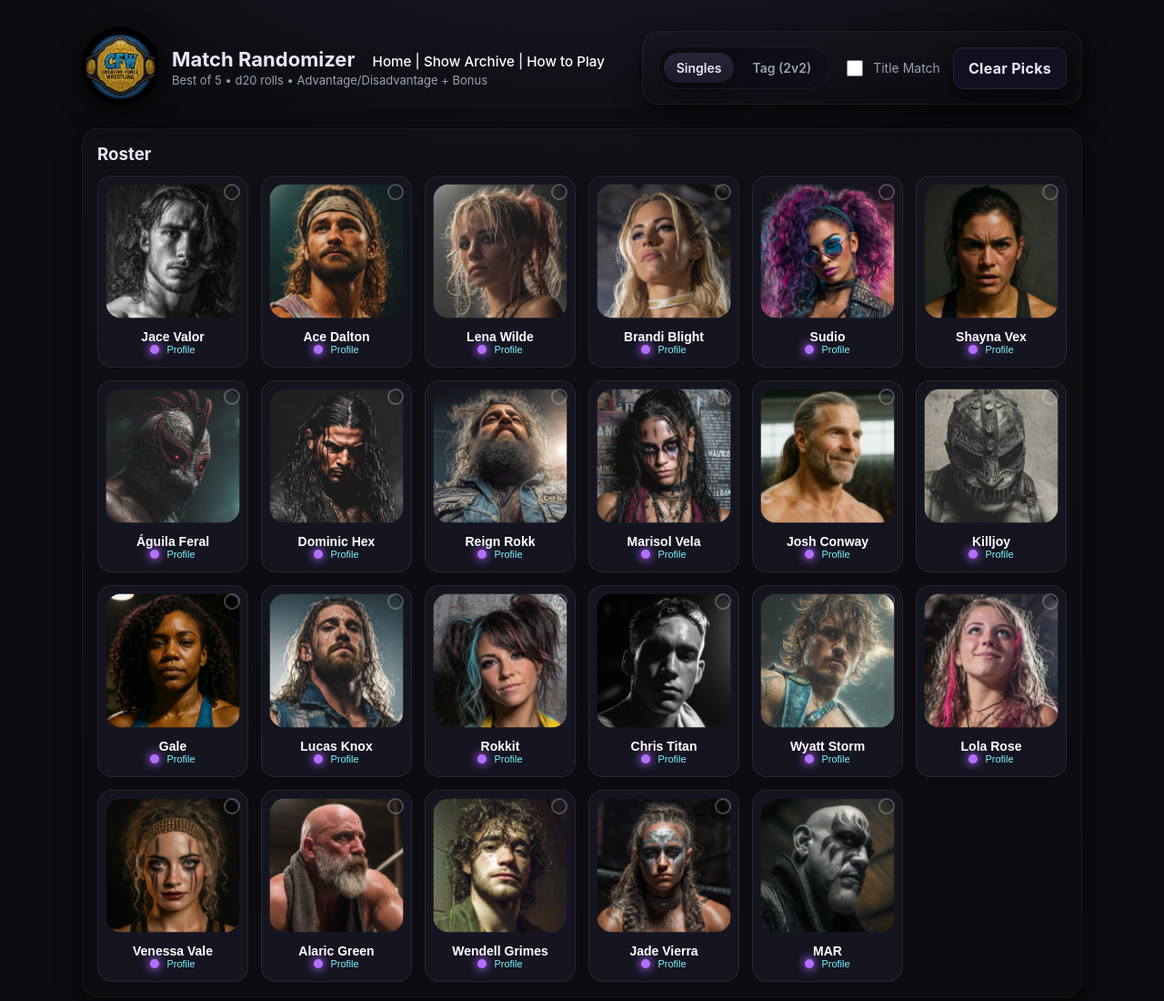
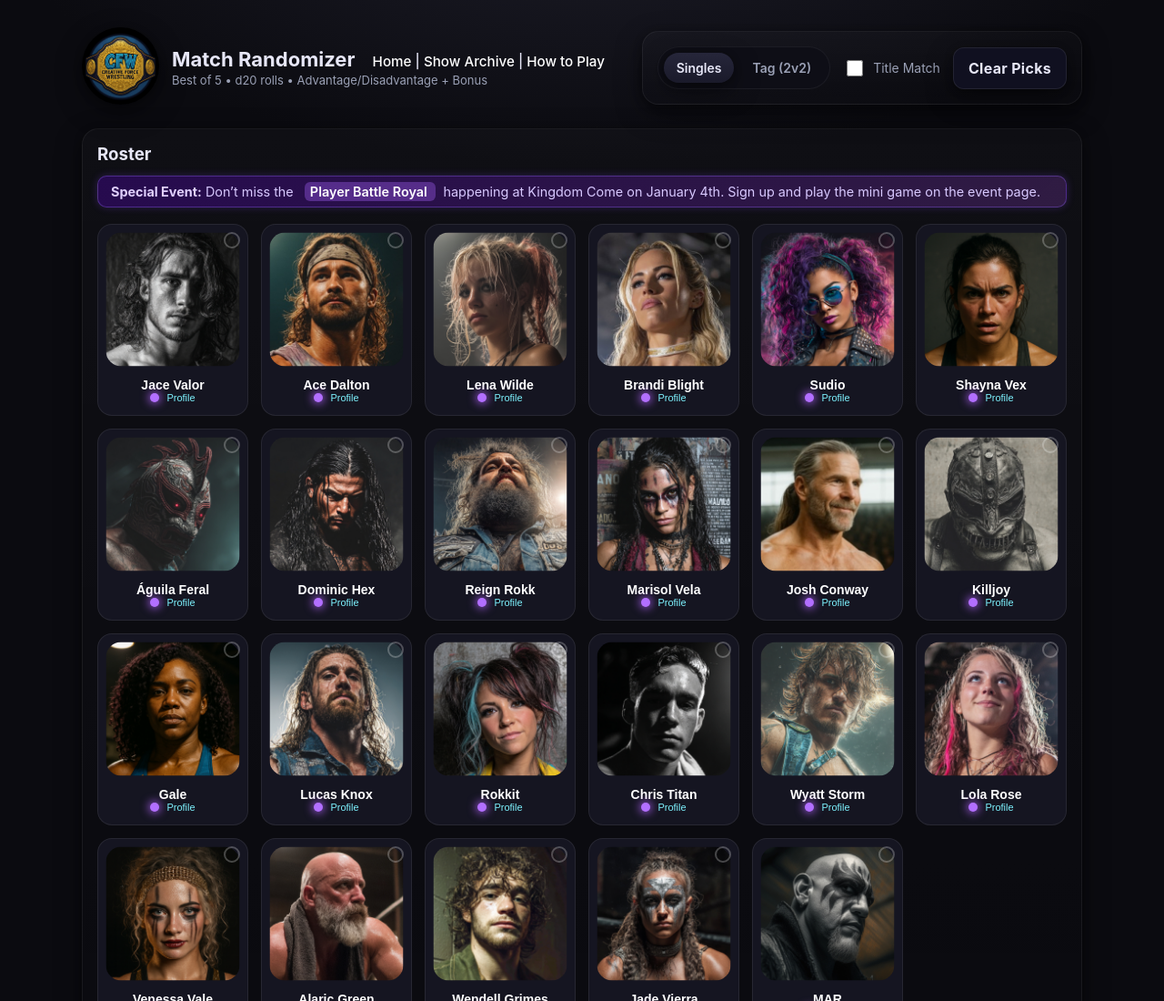
Before and after one commit to bluesteeler08/roster, a plain HTML site: page index.html in a window 1280 px wide. Shown: the top 1100 px of the page at 91% size. Drawn offline with Linux system fonts and the light colour scheme.

Commit message:
Add files via upload

```diff
--- a/index.html
+++ b/index.html
@@ -269,7 +269,32 @@ html, body { margin:0; padding:0; overflow-x:hidden; max-width:100%; }
     </header>
 
     <section class="panel">
-      <h3 style="margin:0 0 12px">Roster</h3>
+<h3 style="margin:0 0 12px;">
+  Roster
+</h3>
+
+<div style="
+  margin: 6px 0 18px;
+  padding: 8px 14px;
+  background: linear-gradient(135deg, rgba(110,0,255,0.25), rgba(180,80,255,0.20));
+  border: 1px solid rgba(150,100,255,0.35);
+  border-radius: 10px;
+  color: #d8c9ff;
+  font-size: 0.9em;
+  box-shadow: 0 0 8px rgba(140, 80, 255, 0.25);
+">
+<strong style="color:#e0d0ff;">Special Event:</strong>
+Don’t miss the&nbsp;
+<a href="https://roster.creativeforcewrestling.com/battle_royal.html"
+   style="color:#ffffff; font-weight:600; text-decoration:none; padding:2px 6px;
+          background:rgba(170, 100, 255, 0.35); border-radius:6px;
+          margin:0 4px;">
+  Player Battle Royal
+</a>
+
+&nbsp;happening at Kingdom Come on January 4th. Sign up and play the mini game on the event page.
+
+</div>
       <div id="roster" class="roster"></div>
     </section>
 
```
